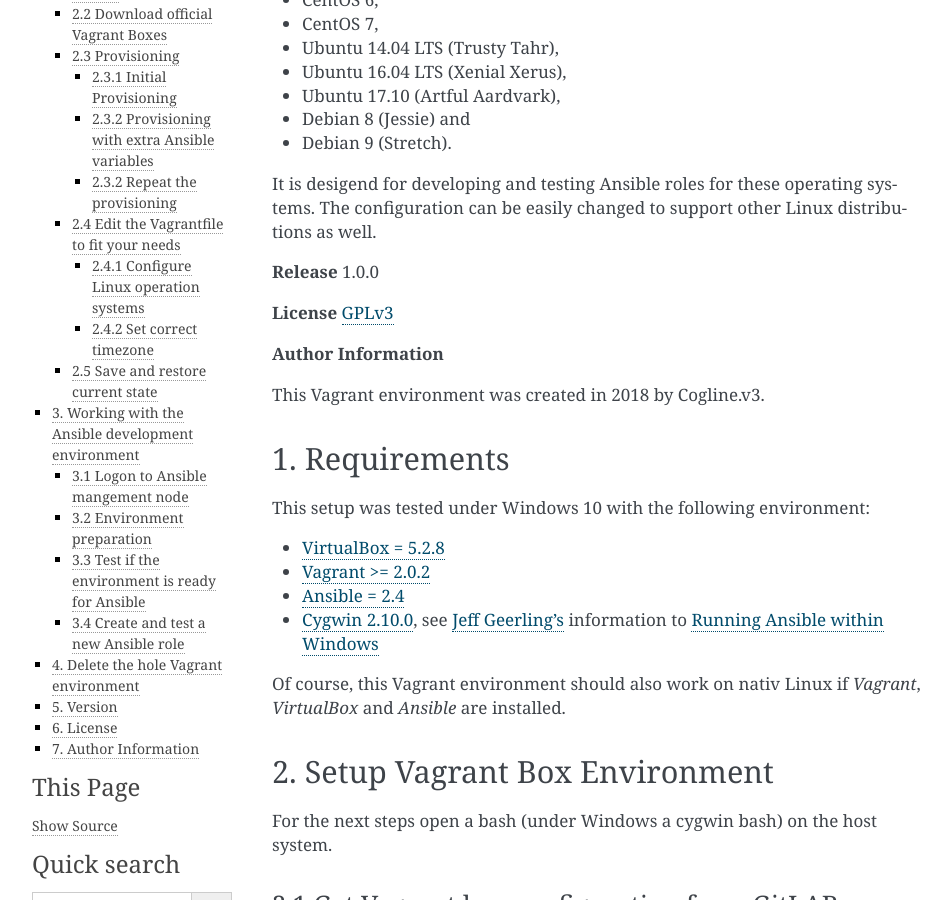
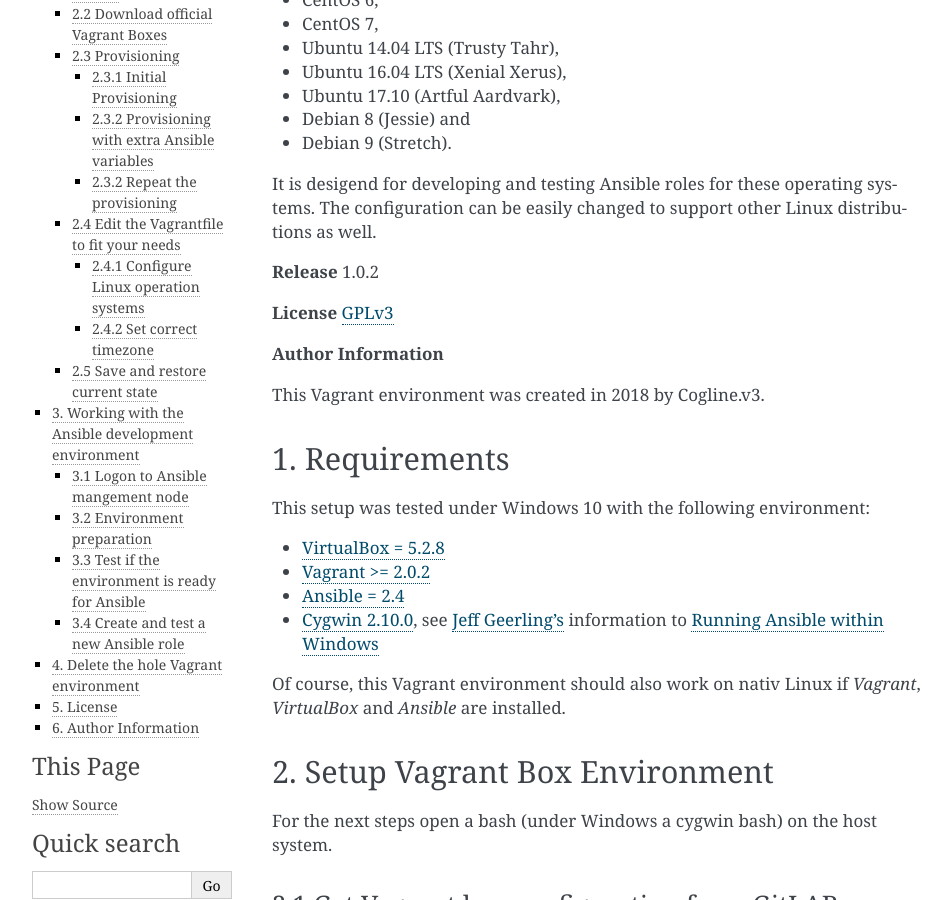
Before and after one commit to coglinev3/ansible-development, a Sphinx documentation site: the page built from docs/index.md, in a window 1280 px wide and 900 px high, scrolled down 259 px. Shown: the whole window, without its empty margins (148-1099 px from the left). Built offline with Sphinx 7.4.7, drawn with Linux system fonts in a browser that asks for light colours; some of the changed text lies outside the part shown.

Commit message:
Set version number to 1.0.2

````diff
--- a/docs/index.md
+++ b/docs/index.md
@@ -13,7 +13,7 @@ This is a multi node Vagrant/VirtualBox environment which should represent a rea
 It is desigend for developing and testing Ansible roles for these operating systems. The configuration can be easily changed to support other Linux distributions as well.
 
 **Release**
-1.0.0
+1.0.2
 
 **License**
 [GPLv3](https://gitlab.com/cogline_vagrant/ansible-development/blob/develop/LICENSE.md)
@@ -301,14 +301,10 @@ If you have done your work then the next command stops the running machines whic
 vagrant halt && vagrant destroy -f
 ```
 
-## 5. Version
-
-Release: 1.0.1
-
-## 6. License
+## 5. License
 
 GPLv3
 
-## 7. Author Information
+## 6. Author Information
 
 This Vagrant environment was created in 2018 by Cogline.v3.
````
Also changed, not shown: README.md (+3 -7 lines).
